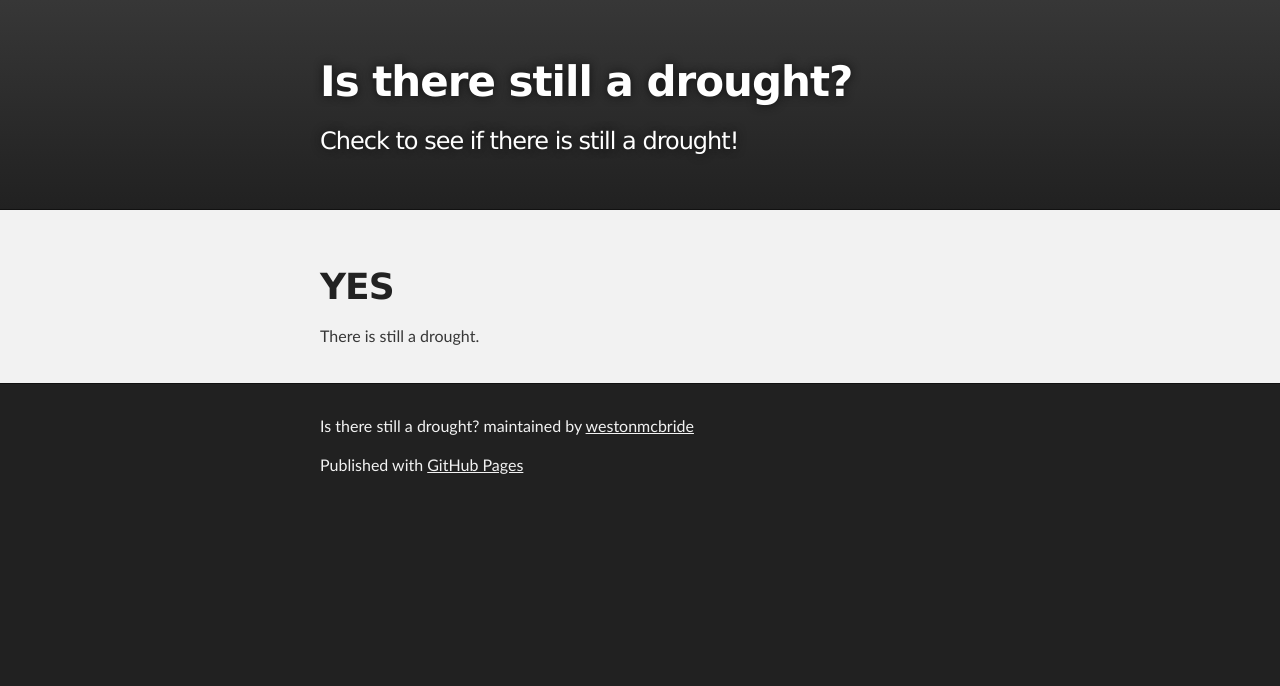
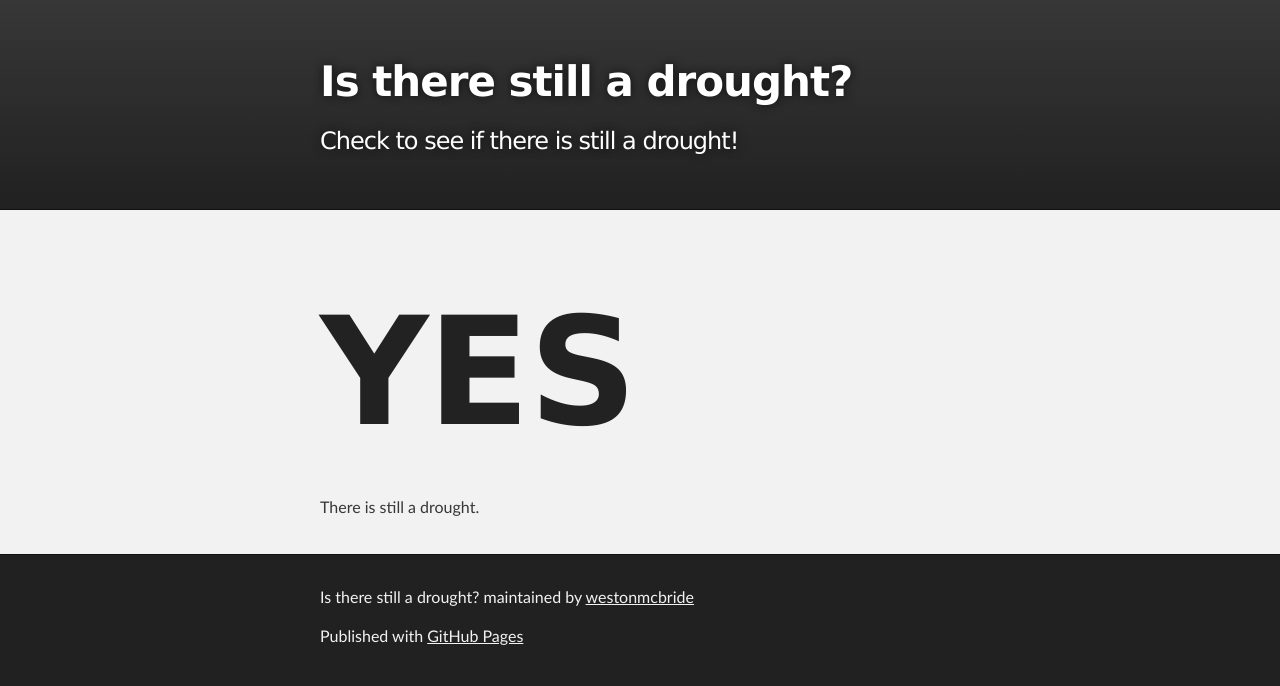
Before and after one commit to westonmcbride/DroughtSingleServing, a plain HTML site: page index.html in a window 1280 px wide. Drawn offline with Linux system fonts and the light colour scheme.

Commit message:
Update stylesheet.css

```diff
--- a/stylesheets/stylesheet.css
+++ b/stylesheets/stylesheet.css
@@ -67,7 +67,7 @@ h1, h2, h3, h4, h5, h6 {
 }
 
 h1 {
-  font-size: 36px;
+  font-size: 150px;
   font-weight: 700;
 }
 
```
